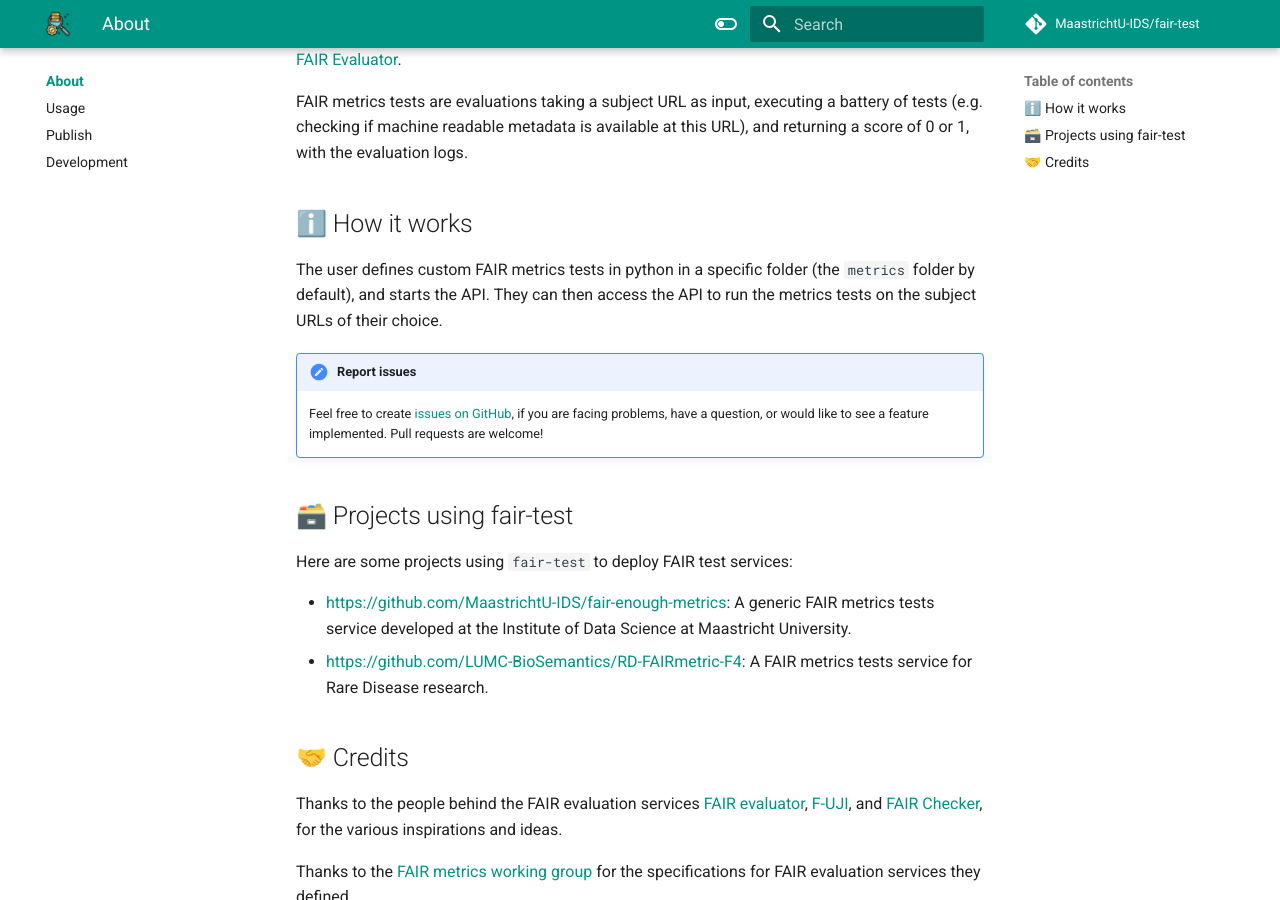
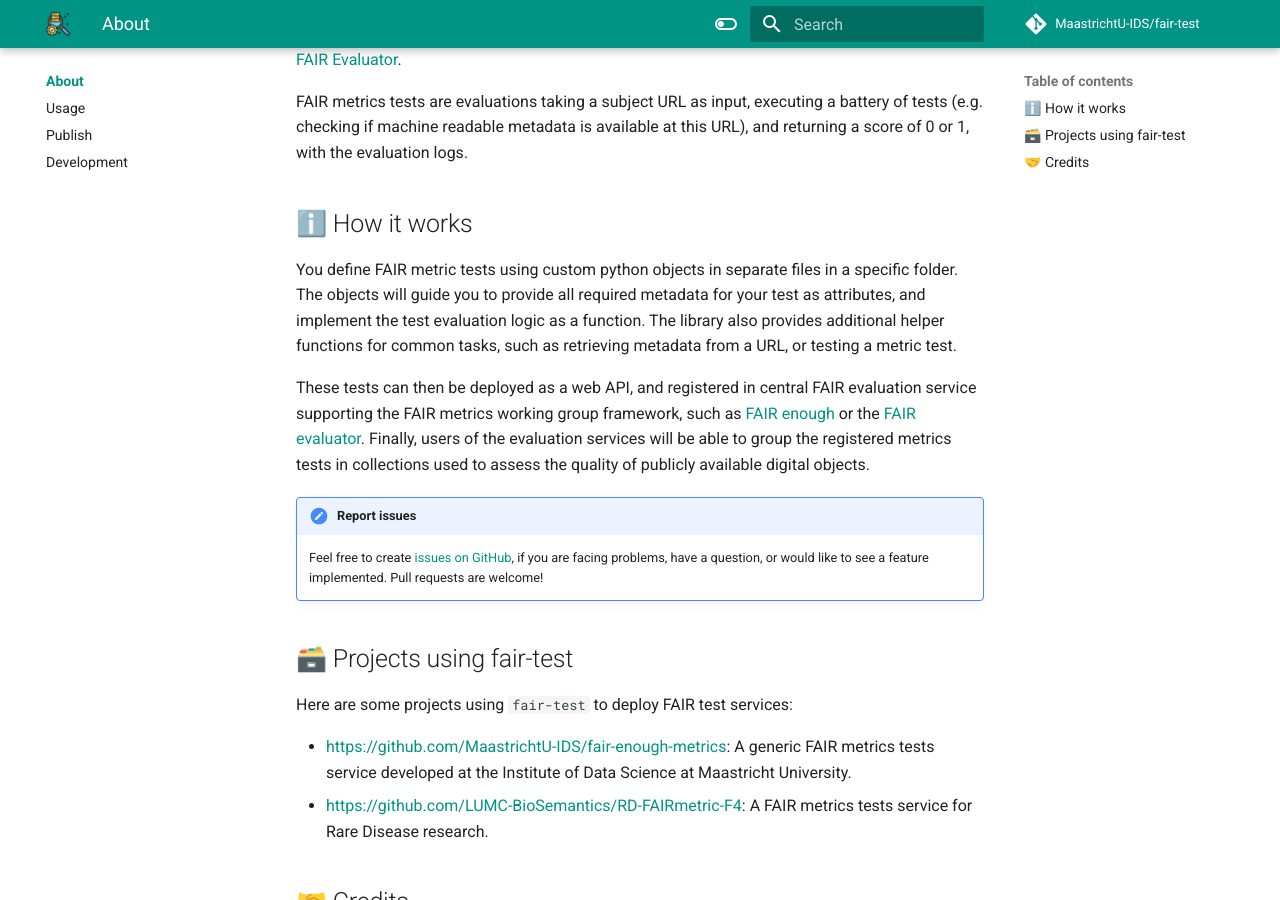
Before and after one commit to MaastrichtU-IDS/fair-test, an MkDocs documentation site: the page built from docs/index.md, in a window 1280 px wide and 900 px high, scrolled down 368 px. Built offline with MkDocs 1.6.1 and Material for MkDocs 9.7.7, drawn with Linux system fonts in a browser that asks for light colours; a script that is not in the unit is left out; comment, search, counter and statistics services are not loaded.

Commit message:
update docs

```diff
--- a/docs/index.md
+++ b/docs/index.md
@@ -8,7 +8,9 @@ FAIR metrics tests are evaluations taking a subject URL as input, executing a ba
 
 ## ℹ️ How it works
 
-The user defines custom FAIR metrics tests in python in a specific folder (the `metrics` folder by default), and starts the API. They can then access the API to run the metrics tests on the subject URLs of their choice.
+You define FAIR metric tests using custom python objects in separate files in a specific folder. The objects will guide you to provide all required metadata for your test as attributes, and implement the test evaluation logic as a function. The library also provides additional helper functions for common tasks, such as retrieving metadata from a URL, or testing a metric test.
+
+These tests can then be deployed as a web API, and registered in central FAIR evaluation service supporting the FAIR metrics working group framework, such as [FAIR enough](https://fair-enough.semanticscience.org) or the [FAIR evaluator](https://fairsharing.github.io/FAIR-Evaluator-FrontEnd/). Finally, users of the evaluation services will be able to group the registered metrics tests in collections used to assess the quality of publicly available digital objects.
 
 !!! help "Report issues"
 
--- a/requirements.txt
+++ b/requirements.txt
@@ -4,6 +4,6 @@ python-dotenv
 requests
 PyYAML
 rdflib>=6.1.1
+PyLD
 extruct
-PyLD
 idutils
```
Also changed, not shown: 1 other file.
